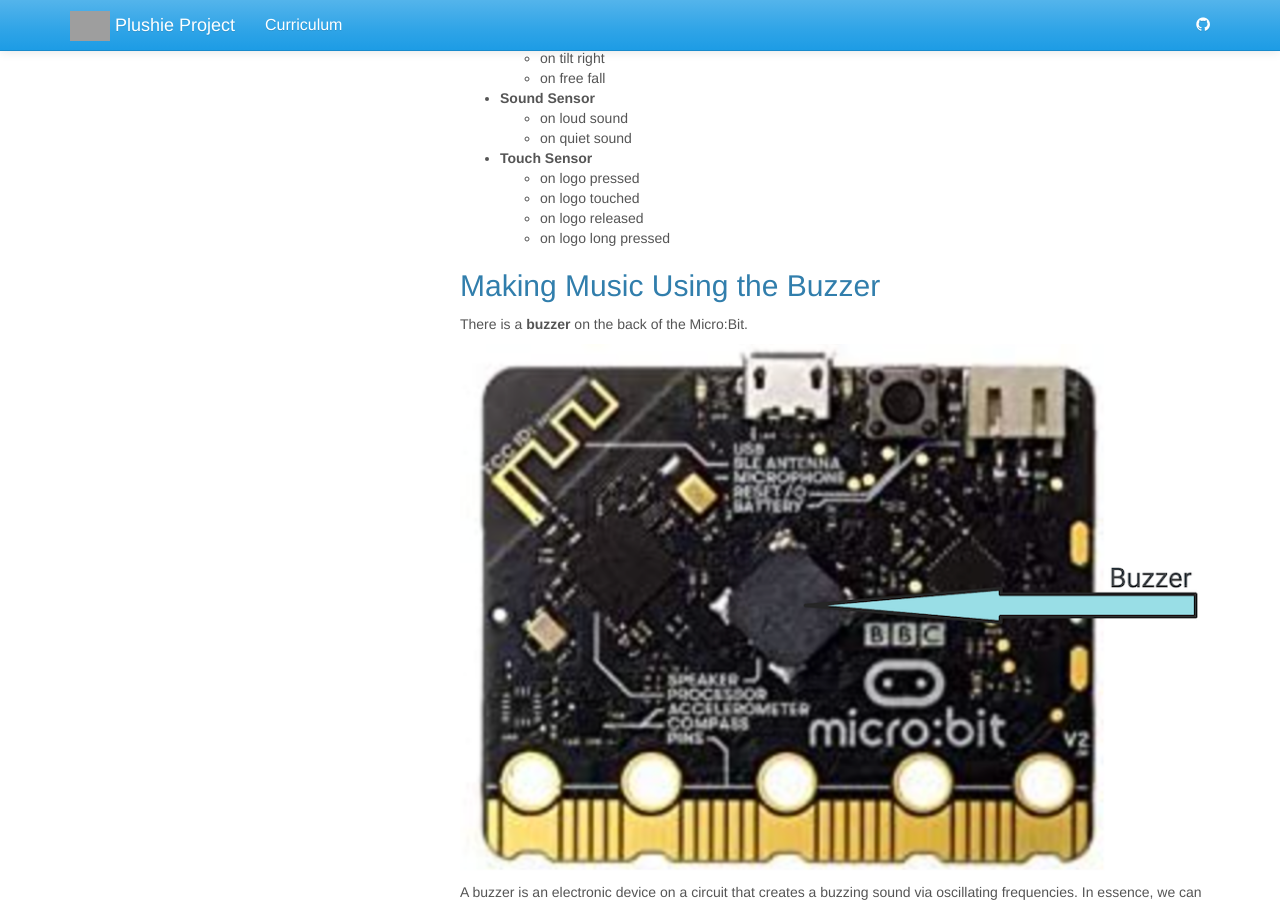
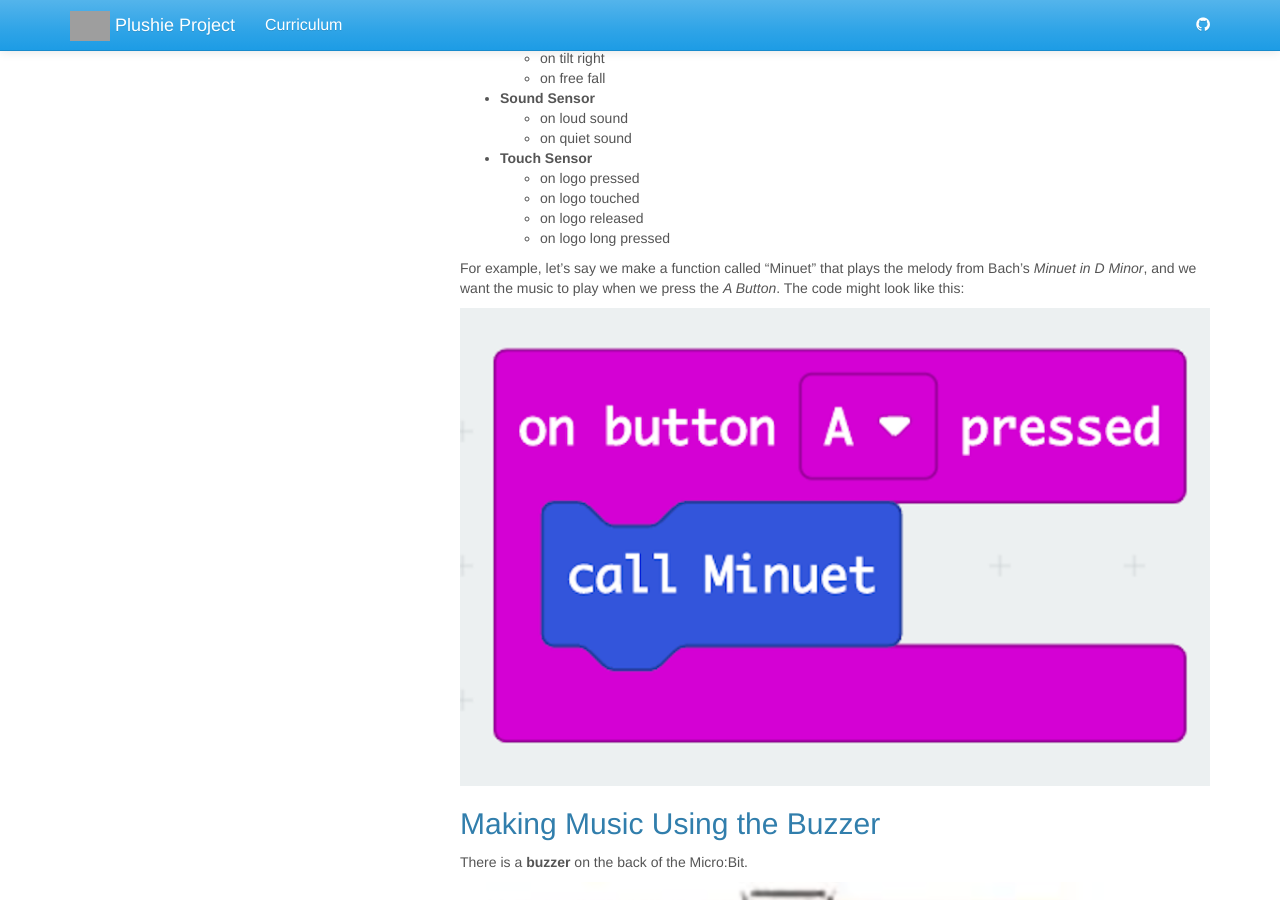
Before and after one commit to jake-chipps/plushie, a Jekyll site: the page built from _docs/lessons/3-1.md, in a window 1280 px wide and 900 px high, scrolled down 720 px. Built offline with Jekyll 4.4.1, drawn with Linux system fonts in a browser that asks for light colours; grey boxes are pictures that could not be loaded.

Commit message:
Add content

```diff
--- a/_docs/lessons/3-1.md
+++ b/_docs/lessons/3-1.md
@@ -39,6 +39,10 @@
   - on logo touched
   - on logo released
   - on logo long pressed
+
+For example, let's say we make a function called "Minuet" that plays the melody from Bach's *Minuet in D Minor*, and we want the music to play when we press the *A Button*. The code might look like this:
+
+![calling music in an event](../images/minuet.png)
 
 ## Making Music Using the Buzzer
 There is a **buzzer** on the back of the Micro:Bit.
```
Also changed, not shown: _docs/images/minuet.png (added), 1 other file.
